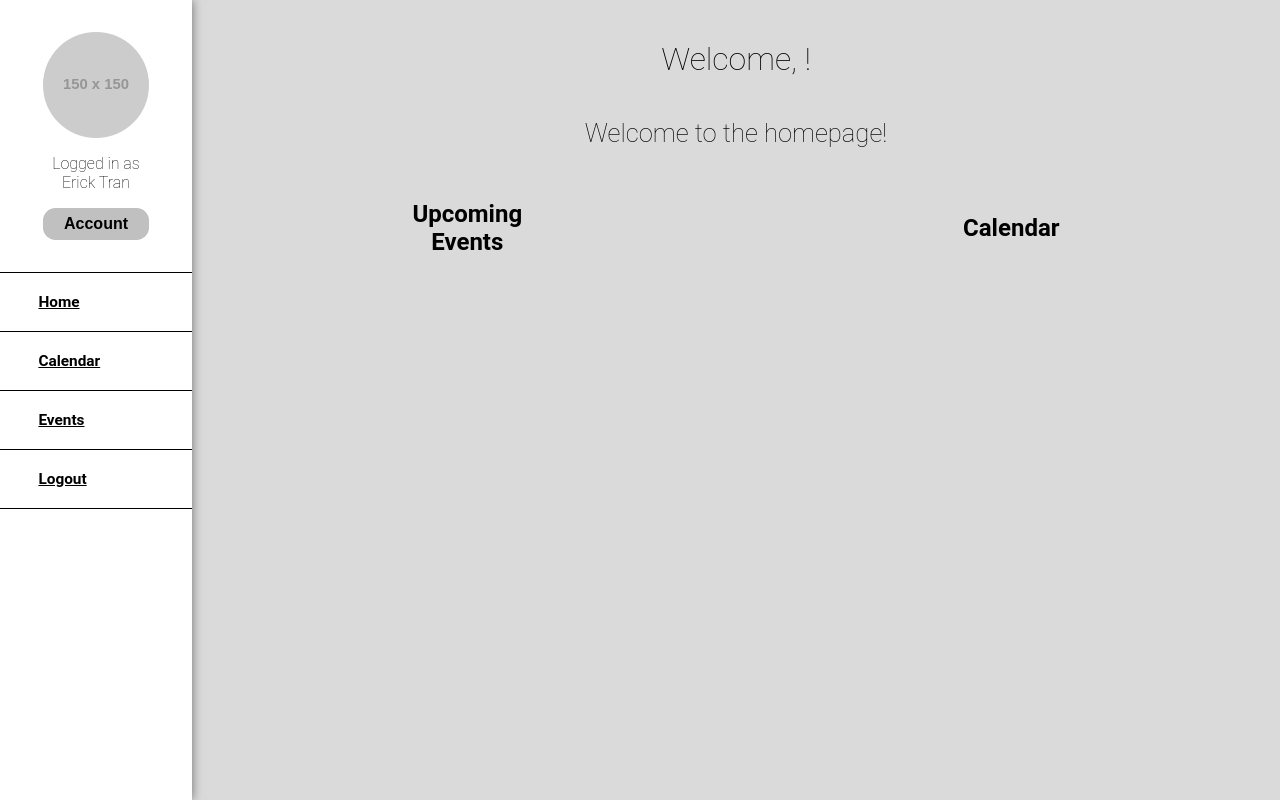
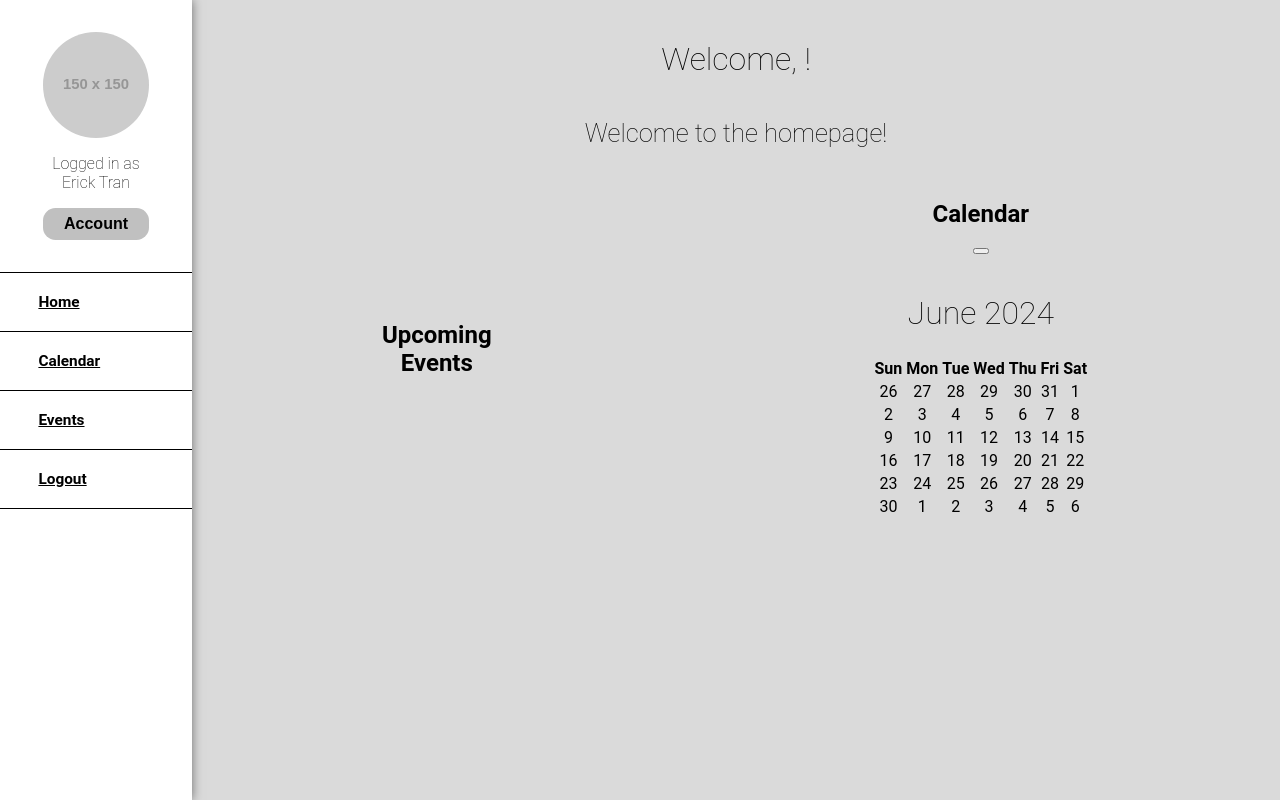
Before and after one commit to enVId-tech/Calendar-App, a React (Vite) app: page / in a window 1280 px wide. Built offline with nearby package versions, Linux system fonts and the light colour scheme; no server answers.

Commit message:
34-feat. Completed Calendar

```diff
--- a/src/assets/components/format-calendar.tsx
+++ b/src/assets/components/format-calendar.tsx
@@ -1,3 +1,4 @@
+/* eslint-disable @typescript-eslint/no-unused-vars */
 import React from 'react';
 import '../../assets/scss/calendar.scss';
 import createCalendar from '../ts/calendar.ts';
@@ -5,23 +6,65 @@ import createCalendar from '../ts/calendar.ts';
 const FormatCalendar: React.FC = (): React.JSX.Element => {
     const [year, setYear] = React.useState<number>(new Date().getFullYear());
     const [month, setMonth] = React.useState<number>(new Date().getMonth() + 1);
-    const [days, setDays] = React.useState<number[]>([1, 2, 3, 4, 5, 6, 7]);
-    const [calendar, setCalendar] = React.useState<string>('');
+    const [shortenedDate, setShortenedDate] = React.useState<string>('');
+    const [daysOfWeek, setDaysOfWeek] = React.useState<string[]>(['Sun', 'Mon', 'Tue', 'Wed', 'Thu', 'Fri', 'Sat']);
+    const [days, setDays] = React.useState<number[][] | string[][]>([]);
 
     React.useEffect(() => {
-        // createCalendar(year, month).then((result: number[]) => {
-        //     setDays(result);
-        // });
         formatCalendar(createCalendar(year, month));
     }, [year, month]);
 
-    const formatCalendar = (calendar: string): string => {
-        console.log(calendar.split('\n'));
+    const formatCalendar = (calendar: string): void => {
+        const weeksInCalendar: string[][] | string[] = calendar.split('\n');
+        const newWeeksInCalendar: string[][] = [];
+
+        weeksInCalendar.forEach((week: string) => {
+            newWeeksInCalendar.push(week.split(' ').filter((day: string) => day !== ''));
+        });
+
+        setShortenedDate(`${newWeeksInCalendar[0][0]} ${newWeeksInCalendar[0][1]}`);
+        newWeeksInCalendar.shift();
+
+        setDaysOfWeek(newWeeksInCalendar[0]);
+        newWeeksInCalendar.shift();
+
+        setDays(newWeeksInCalendar);
+
+        console.log(newWeeksInCalendar);
+
+        setDays(newWeeksInCalendar);
     };
+
+    const changeYear = (): void => {
+
+    }
+
+    const changeMonth = (): void => {
+
+    }
 
     return (
         <div id="calendar">
-
+            <button></button>
+            <h1>{shortenedDate}</h1>
+            <table>
+                <thead>
+                    <tr>
+                        {daysOfWeek.map((day: string, index: number) => (
+                            <th key={index}>{day}</th>
+                        ))}
+                    </tr>
+                </thead>
+                <tbody>
+                    {days.map((week: number[] | string[], index: number) => (
+                        <tr key={index}>
+                            {week.map((day: number | string, index: number) => (
+                                <td key={index}>{day}</td>
+                            ))}
+                        </tr>
+                    ))}
+                </tbody>
+            </table>
         </div>
     )
 }
```
